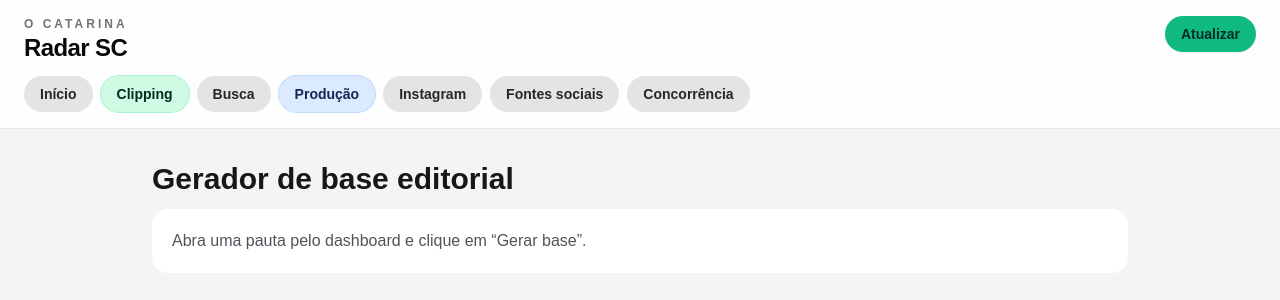
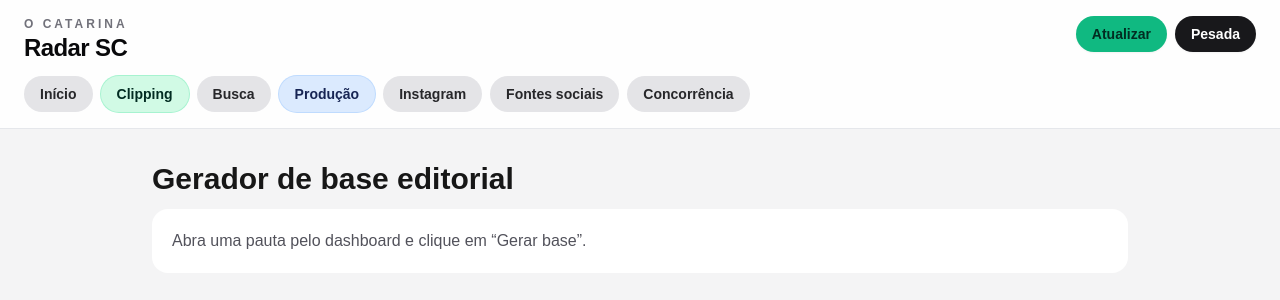
Before and after one commit to joaords98-ctrl/radar-sc-o-catarina, a Next.js app: page /draft in a window 1280 px wide. Shown: the top 300 px of the page. Built offline with nearby package versions, Linux system fonts and the light colour scheme.

Commit message:
Add files via upload

```diff
--- a/components/ManualCollectButton.tsx
+++ b/components/ManualCollectButton.tsx
@@ -3,9 +3,11 @@
 import { useState } from 'react';
 
 type Variant = 'inline' | 'header';
+type CollectMode = 'quick' | 'full';
 
 type CollectResponse = {
   ok?: boolean;
+  mode?: string;
   error?: string;
   inserted?: number;
   updated?: number;
@@ -15,21 +17,26 @@ type CollectResponse = {
   stoppedByDeadline?: boolean;
 };
 
+const MODE_LABEL: Record<CollectMode, string> = {
+  quick: 'rápida',
+  full: 'pesada',
+};
+
 export function ManualCollectButton({ variant = 'inline' }: { variant?: Variant }) {
-  const [loading, setLoading] = useState(false);
+  const [loadingMode, setLoadingMode] = useState<CollectMode | null>(null);
   const [message, setMessage] = useState<string | null>(null);
   const [error, setError] = useState<string | null>(null);
 
-  async function runCollect() {
-    setLoading(true);
+  async function runCollect(mode: CollectMode) {
+    setLoadingMode(mode);
     setMessage(null);
     setError(null);
 
     const controller = new AbortController();
-    const timeout = setTimeout(() => controller.abort(), 55_000);
+    const timeout = setTimeout(() => controller.abort(), mode === 'full' ? 70_000 : 55_000);
 
     try {
-      const res = await fetch('/api/panel/collect-news?mode=quick', {
+      const res = await fetch(`/api/panel/collect-news?mode=${mode}`, {
         method: 'POST',
         headers: { 'Content-Type': 'application/json' },
         signal: controller.signal,
@@ -48,35 +55,49 @@ export function ManualCollectButton({ variant = 'inline' }: { variant?: Variant
       }
 
       const partial = data.stoppedByDeadline ? ' Coleta parcial para evitar timeout.' : '';
+      const label = MODE_LABEL[mode];
       setMessage(
-        `Coleta rápida concluída: ${data.inserted ?? 0} novas, ${data.updated ?? 0} atualizadas, ${data.skippedOld ?? 0} antigas ignoradas. ${data.processedQueries ?? 0}/${data.queryLimit ?? 0} buscas processadas.${partial}`,
+        `Coleta ${label} concluída: ${data.inserted ?? 0} novas, ${data.updated ?? 0} atualizadas, ${data.skippedOld ?? 0} antigas ignoradas. ${data.processedQueries ?? 0}/${data.queryLimit ?? 0} buscas processadas.${partial}`,
       );
-      setTimeout(() => window.location.reload(), 1600);
+      setTimeout(() => window.location.reload(), 1800);
     } catch (err) {
+      const label = MODE_LABEL[mode];
       const message = err instanceof Error && err.name === 'AbortError'
-        ? 'A coleta demorou demais e foi interrompida. Tente novamente em alguns minutos ou reduza as fontes ativas.'
+        ? `A coleta ${label} demorou demais e foi interrompida. Ela pode ter salvado resultados parciais. Atualize a página em alguns segundos ou tente de novo mais tarde.`
         : err instanceof Error
           ? err.message
           : 'Erro desconhecido.';
       setError(message);
     } finally {
       clearTimeout(timeout);
-      setLoading(false);
+      setLoadingMode(null);
     }
   }
 
   if (variant === 'header') {
+    const disabled = loadingMode !== null;
     return (
       <div className="relative">
+        <div className="flex items-center gap-2">
           <button
             type="button"
-          onClick={runCollect}
-          disabled={loading}
+            onClick={() => runCollect('quick')}
+            disabled={disabled}
             className="whitespace-nowrap rounded-full bg-emerald-500 px-3 py-2 text-xs font-black text-emerald-950 shadow-sm transition hover:bg-emerald-400 disabled:cursor-not-allowed disabled:opacity-60 sm:px-4 sm:text-sm"
-          title="Coletar notícias recentes agora"
+            title="Coleta rápida para atualizar o painel sem travar"
           >
-          {loading ? 'Coletando...' : 'Atualizar'}
+            {loadingMode === 'quick' ? 'Coletando...' : 'Atualizar'}
           </button>
+          <button
+            type="button"
+            onClick={() => runCollect('full')}
+            disabled={disabled}
+            className="whitespace-nowrap rounded-full bg-zinc-900 px-3 py-2 text-xs font-black text-white shadow-sm transition hover:bg-zinc-800 disabled:cursor-not-allowed disabled:opacity-60 sm:px-4 sm:text-sm"
+            title="Coleta pesada: busca mais fontes. Pode levar mais tempo."
+          >
+            {loadingMode === 'full' ? 'Pesada...' : 'Pesada'}
+          </button>
+        </div>
         {message ? (
           <div className="fixed left-4 right-4 top-[86px] z-50 rounded-xl border border-emerald-200 bg-white p-3 text-xs font-semibold text-emerald-800 shadow-lg sm:absolute sm:left-auto sm:right-0 sm:top-12 sm:w-96">
             {message}
@@ -91,16 +112,31 @@ export function ManualCollectButton({ variant = 'inline' }: { variant?: Variant
     );
   }
 
+  const disabled = loadingMode !== null;
+
   return (
     <div className="flex w-full flex-col items-stretch gap-2 sm:w-auto sm:items-end">
+      <div className="flex w-full flex-col gap-2 sm:w-auto sm:flex-row">
         <button
           type="button"
-        onClick={runCollect}
-        disabled={loading}
-        className="w-full rounded-xl bg-zinc-900 px-5 py-3 text-sm font-bold text-white disabled:cursor-not-allowed disabled:opacity-60 sm:w-auto"
+          onClick={() => runCollect('quick')}
+          disabled={disabled}
+          className="w-full rounded-xl bg-emerald-500 px-5 py-3 text-sm font-black text-emerald-950 disabled:cursor-not-allowed disabled:opacity-60 sm:w-auto"
         >
-        {loading ? 'Coletando...' : 'Atualizar agora manualmente'}
+          {loadingMode === 'quick' ? 'Coletando...' : 'Coleta rápida'}
         </button>
+        <button
+          type="button"
+          onClick={() => runCollect('full')}
+          disabled={disabled}
+          className="w-full rounded-xl bg-zinc-900 px-5 py-3 text-sm font-black text-white disabled:cursor-not-allowed disabled:opacity-60 sm:w-auto"
+        >
+          {loadingMode === 'full' ? 'Coletando pesado...' : 'Coleta pesada'}
+        </button>
+      </div>
+      <p className="text-left text-[11px] font-semibold text-zinc-500 sm:max-w-md sm:text-right">
+        Rápida: uso normal. Pesada: busca mais fontes e pode voltar parcial para evitar timeout.
+      </p>
       {message ? <p className="text-left text-xs font-semibold text-emerald-700 sm:max-w-md sm:text-right">{message}</p> : null}
       {error ? <p className="text-left text-xs font-semibold text-red-700 sm:max-w-md sm:text-right">{error}</p> : null}
     </div>
```
Also changed, not shown: 1 other file (tests, documents, lock files or other folders). Lines whose indentation alone changed are shown as unchanged.
